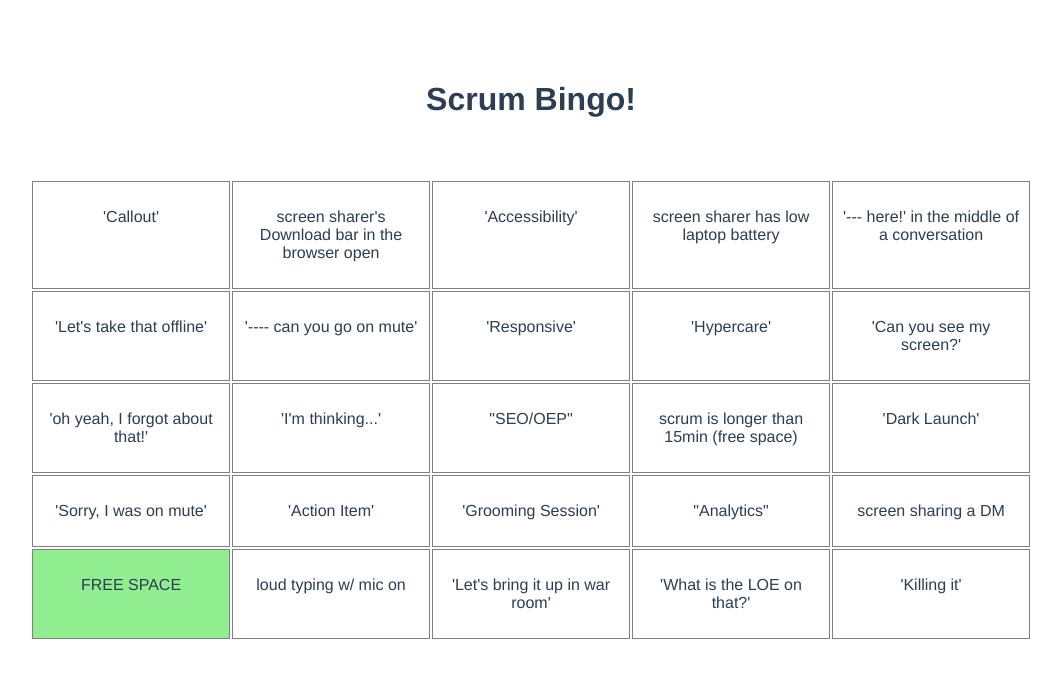
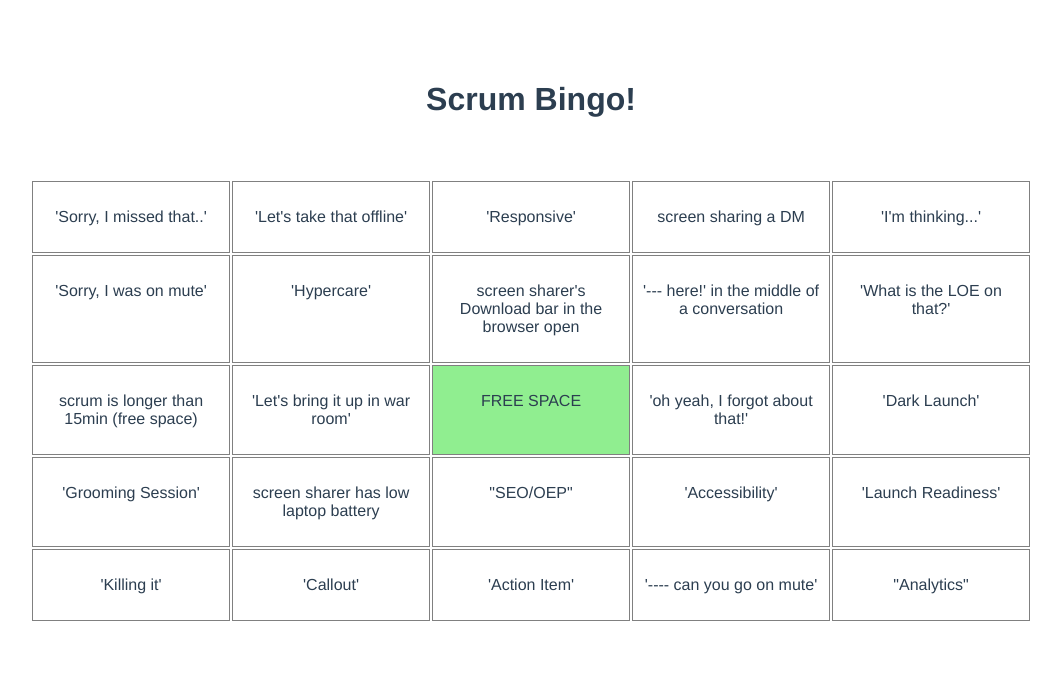
Before and after one commit to jsonpoindexter/meeting-bingo, a Vue app: page / in a window 1280 px wide. Shown: the top 678 px of the page, without its empty margins (109-1170 px from the left). Built offline with nearby package versions, Linux system fonts and the light colour scheme.

Commit message:
Place 'FREE SPACE' in the middle of 5x5 grid

```diff
--- a/src/components/GameSheet/index.vue
+++ b/src/components/GameSheet/index.vue
@@ -1,6 +1,6 @@
 <template>
   <div class="box-wrapper">
-    <Box v-for="label in shuffle(boxLabels).slice(0, 25)" :key="label" :label="label"></Box>
+    <Box v-for="label in boxLabels" :key="label" :label="label"></Box>
   </div>
 </template>
 <script lang="ts">
@@ -12,8 +12,7 @@ import Box from '@/components/GameSheet/Box.vue'
   },
 })
 export default class GameSheet extends Vue {
-  boxLabels: string[] = [
-    'FREE SPACE',
+  boxLabels: string[] = this.shuffle([
     "'Action Item'",
     "'Can you see my screen?'",
     "'Grooming Session'",
@@ -40,7 +39,11 @@ export default class GameSheet extends Vue {
     '"SEO/OEP"',
     "'Accessibility'",
     "'Responsive'",
-  ]
+  ]).slice(0, 24)
+
+  created() {
+    this.boxLabels.splice(12, 0, 'FREE SPACE')
+  }
 
   /**
    * Shuffles array in place. ES6 version
```
